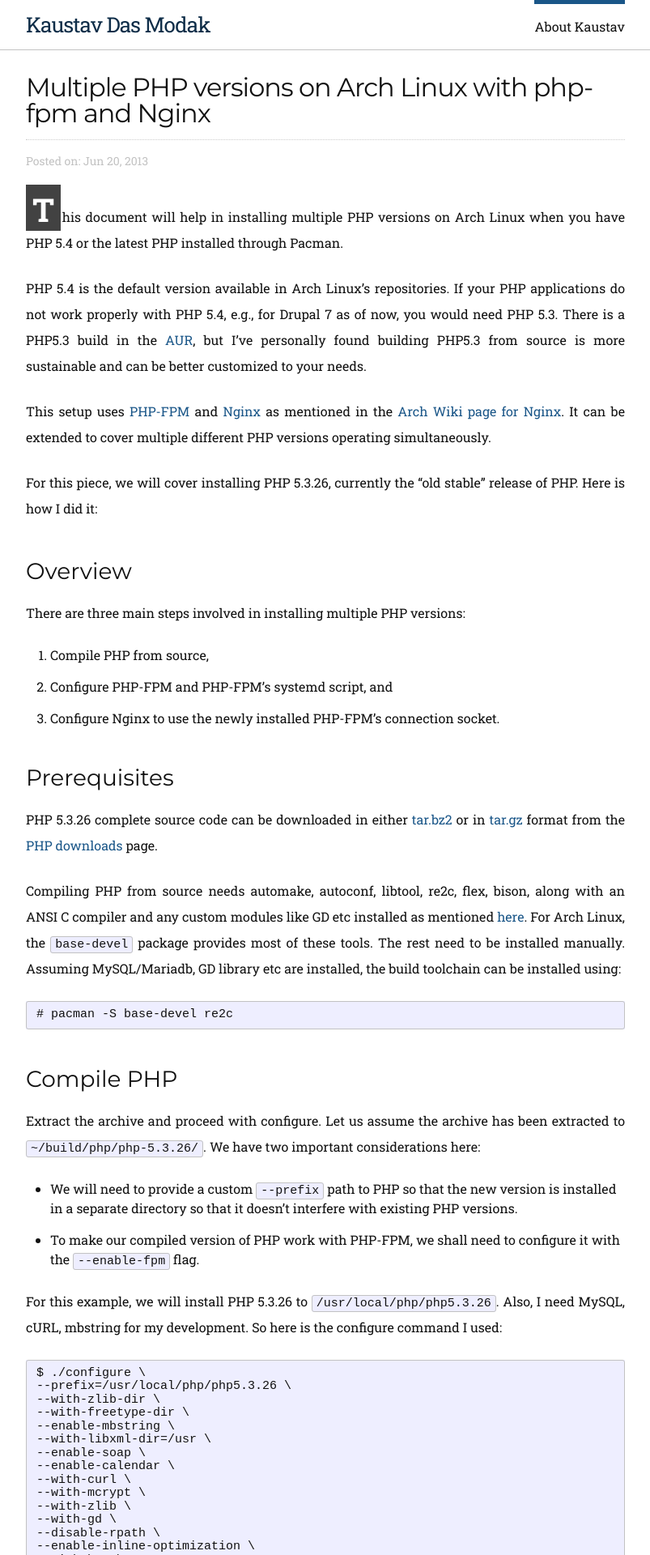
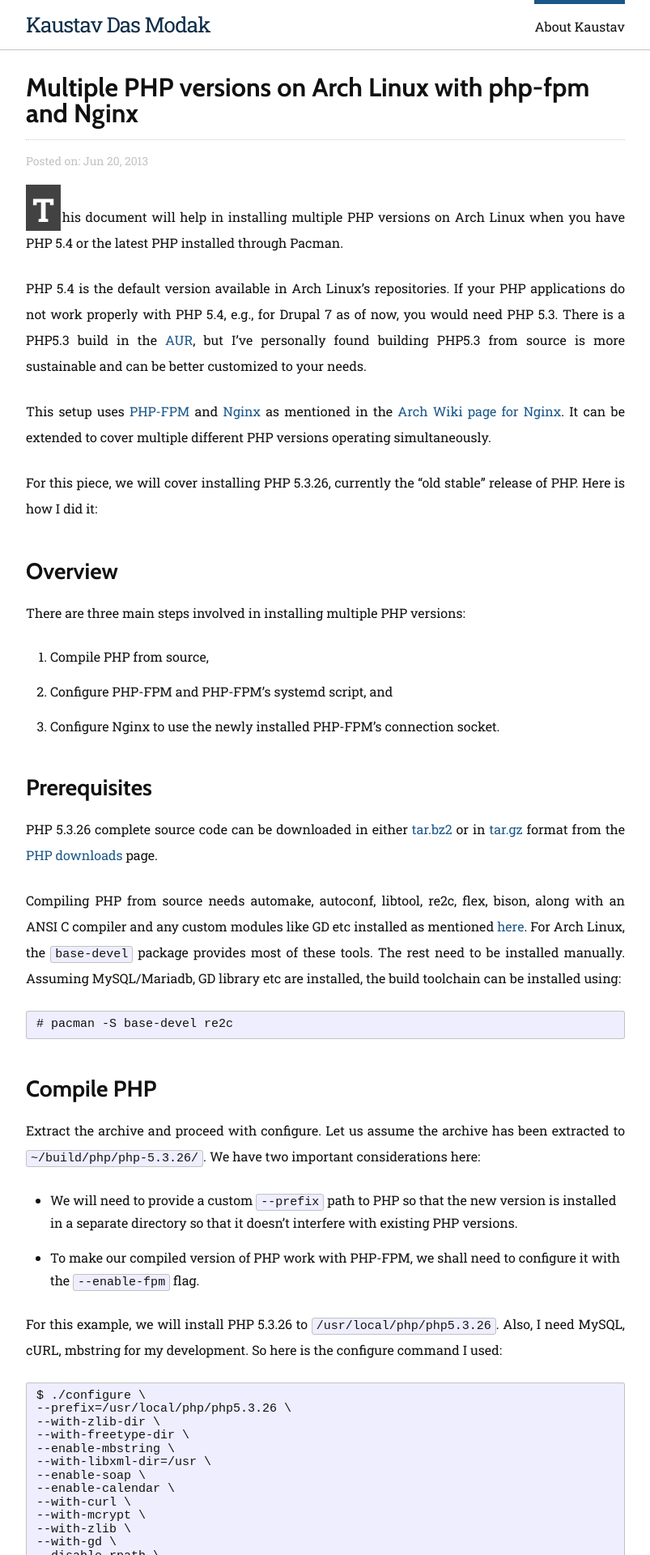
Before and after one commit to kaustavdm/website, a Jekyll site: the page built from _posts/2013-06-20-multiple-php-versions-arch-linux-php-fpm-nginx.markdown, in a window 1280 px wide. Shown: the top 1920 px of the page at 81% size, without its empty margins (238-1041 px from the left). Built offline with Jekyll 4.4.1, drawn with Linux system fonts in a browser that asks for light colours.

Commit message:
Change heading font to Cabin & adjust line-heights
Signed-off-by: Kaustav Das Modak <kaustav.dasmodak@yahoo.co.in>

```diff
--- a/_includes/head.html
+++ b/_includes/head.html
@@ -7,7 +7,7 @@
   <title>{% if page.title %}{{ page.title }}{% else %}{{ site.title }}{% endif %}</title>
   <meta name="description" content="{% if page.excerpt %}{{ page.excerpt | strip_html | strip_newlines | truncate: 160 }}{% else %}{{ site.description }}{% endif %}">
 
-  <link href="https://fonts.googleapis.com/css?family=Montserrat:400,700|Roboto+Slab:400,700" rel="stylesheet" type="text/css">
+  <link href="https://fonts.googleapis.com/css?family=Cabin:400,700|Roboto+Slab:400,700" rel="stylesheet" type="text/css">
   <link rel="stylesheet" href="{{ "/css/main.css" | prepend: site.baseurl }}">
   <link rel="canonical" href="{{ page.url | replace:'index.html','' | prepend: site.baseurl | prepend: site.url }}">
   <link rel="alternate" type="application/rss+xml" title="{{ site.title }}" href="{{ "/feed.xml" | prepend: site.baseurl | prepend: site.url }}">
--- a/_sass/_base.scss
+++ b/_sass/_base.scss
@@ -69,6 +69,10 @@ figcaption {
  */
 ul, ol {
     margin-left: $spacing-unit;
+
+    > li {
+        line-height: 1.75;
+    }
 }
 
 li {
@@ -85,7 +89,8 @@ li {
  */
 h1, h2, h3, h4, h5, h6 {
     font-family: $heading-font-family;
-    font-weight: $base-font-weight;
+    font-weight: 700;
+    letter-spacing: 0;
 }
 
 
--- a/_sass/_layout.scss
+++ b/_sass/_layout.scss
@@ -209,14 +209,13 @@ h1 {
 
 .post-title {
     font-size: 2rem;
-    font-weight: 400;
+    font-weight: 700;
     padding-bottom: 1rem;
     border-bottom: 1px dotted #ccc;
-    letter-spacing: -1px;
     line-height: 1;
 
     @include media-query($on-laptop) {
-        font-size: 36px;
+        font-size: 2rem;
     }
 }
 
--- a/css/main.scss
+++ b/css/main.scss
@@ -7,7 +7,7 @@
 
 // Our variables
 $base-font-family: "Roboto Slab", "Helvetica Neue", Helvetica, Arial, sans-serif;
-$heading-font-family: "Montserrat", "Helvetica Neue", Helvetica, Arial, sans-serif;
+$heading-font-family: "Cabin", "Helvetica Neue", Helvetica, Arial, sans-serif;
 $base-font-size:   16px;
 $base-font-weight: 400;
 $small-font-size:  $base-font-size * 0.875;
```
